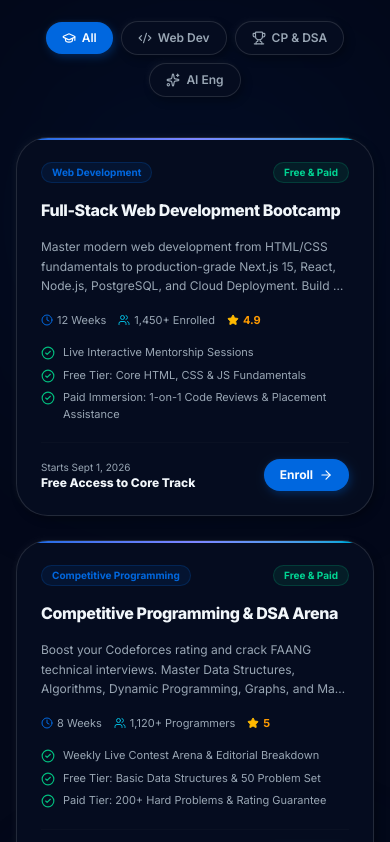
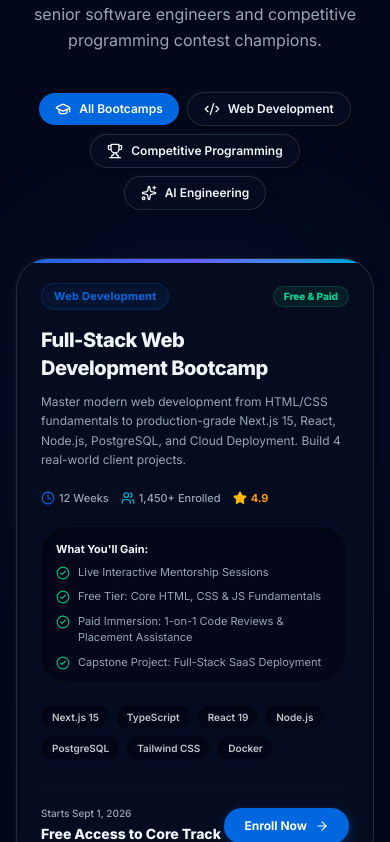
Before and after one commit to naims6/codearenaX, a Next.js app: page / in a window 390 px wide. Shown: the part 5422-6264 px from the top of the page. Built offline with nearby package versions, Linux system fonts and the light colour scheme.

Commit message:
feat: enhance Bootcamp and Career components with improved layout, styling, and user experience

```diff
--- a/src/components/pages/Home/Bootcamp/Bootcamp.tsx
+++ b/src/components/pages/Home/Bootcamp/Bootcamp.tsx
@@ -11,29 +11,21 @@ import {
   ArrowRight,
   Star,
   Users,
-  X,
+  X
 } from "lucide-react";
 import { bootcamps, BootcampItem } from "@/data/bootcamp";
 import { Reveal } from "@/components/shared/Reveal";
 import { SectionHeading } from "@/components/shared/SectionHeading";
 
-type FilterType = "all" | "web" | "cp" | "ai";
-
-const filters: { id: FilterType; label: string; icon: React.ComponentType<{ className?: string }> }[] = [
-  { id: "all", label: "All", icon: GraduationCap },
-  { id: "web", label: "Web Dev", icon: Code2 },
-  { id: "cp", label: "CP & DSA", icon: Trophy },
-  { id: "ai", label: "AI Eng", icon: Sparkles },
-];
-
 export function Bootcamp() {
-  const [activeFilter, setActiveFilter] = useState<FilterType>("all");
+  const [activeFilter, setActiveFilter] = useState<"all" | "web" | "cp" | "ai">("all");
   const [selectedBootcamp, setSelectedBootcamp] = useState<BootcampItem | null>(null);
   const [enrolledSuccess, setEnrolledSuccess] = useState(false);
 
-  const filteredBootcamps = bootcamps.filter((item) =>
-    activeFilter === "all" ? true : item.category === activeFilter
-  );
+  const filteredBootcamps = bootcamps.filter((item) => {
+    if (activeFilter === "all") return true;
+    return item.category === activeFilter;
+  });
 
   const handleEnroll = (bootcamp: BootcampItem) => {
     setSelectedBootcamp(bootcamp);
@@ -51,111 +43,136 @@ export function Bootcamp() {
 
   return (
     <section id="bootcamps" className="relative px-4 py-24 sm:px-6 overflow-hidden">
-      {/* Ambient orbs */}
-      <div className="pointer-events-none absolute left-[5%] top-[20%] -z-10 size-[350px] rounded-full bg-primary/8 blur-[130px]" />
-      <div className="pointer-events-none absolute right-[5%] bottom-[10%] -z-10 size-[300px] rounded-full bg-cyan-soft/10 blur-[110px]" />
+      {/* Background Ambient Orbs */}
+      <div className="pointer-events-none absolute left-[5%] top-[20%] -z-10 size-[350px] rounded-full bg-primary/10 blur-[130px]" />
+      <div className="pointer-events-none absolute right-[5%] bottom-[10%] -z-10 size-[320px] rounded-full bg-cyan-soft/15 blur-[110px]" />
 
       <div className="mx-auto max-w-6xl">
         <SectionHeading
-          eyebrow="CodeArenaX Academy"
-          title="Live Bootcamps for Web, CP & AI Engineering"
-          subtitle="Free and paid cohorts led by senior engineers and competitive programming champions."
+          eyebrow="CodeArenaX Academy & Bootcamps"
+          title="Level Up with Live Web Dev & Competitive Programming Bootcamps"
+          subtitle="Join our intensive Free & Paid cohorts led by senior software engineers and competitive programming contest champions."
         />
 
-        {/* ── Filter Pills ─────────────────────────────── */}
-        <div className="mt-8 flex flex-wrap items-center justify-center gap-2">
-          {filters.map(({ id, label, icon: Icon }) => {
-            const active = activeFilter === id;
+        {/* ── Category Filter Pills ──────────────────────────── */}
+        <div className="mt-10 flex flex-wrap items-center justify-center gap-2">
+          {[
+            { id: "all", label: "All Bootcamps", icon: GraduationCap },
+            { id: "web", label: "Web Development", icon: Code2 },
+            { id: "cp", label: "Competitive Programming", icon: Trophy },
+            { id: "ai", label: "AI Engineering", icon: Sparkles },
+          ].map((tab) => {
+            const Icon = tab.icon;
+            const isActive = activeFilter === tab.id;
             return (
               <button
-                key={id}
-                onClick={() => setActiveFilter(id)}
-                className={`flex items-center gap-1.5 rounded-xl px-4 py-2 text-xs font-semibold transition-all duration-250 ${
-                  active
-                    ? "bg-primary text-primary-foreground neu-btn-primary"
-                    : "bg-card text-muted-foreground border border-border/40 neu-btn-ghost hover:text-foreground"
+                key={tab.id}
+                onClick={() => setActiveFilter(tab.id as any)}
+                className={`flex items-center gap-2 rounded-2xl px-4 py-2 text-xs sm:text-sm font-semibold transition-all duration-300 ${
+                  isActive
+                    ? "bg-primary text-primary-foreground neu-btn-primary shadow-md"
+                    : "bg-card text-foreground neu-btn-ghost border border-border/40 hover:border-primary/40"
                 }`}
               >
-                <Icon className="size-3.5" />
-                {label}
+                <Icon className="size-4" />
+                <span>{tab.label}</span>
               </button>
             );
           })}
         </div>
 
-        {/* ── Bootcamp Cards ───────────────────────────── */}
-        <div className="mt-10 grid gap-6 md:grid-cols-2 lg:grid-cols-3">
+        {/* ── Bootcamp Cards Grid ───────────────────────────── */}
+        <div className="mt-12 grid gap-8 md:grid-cols-2 lg:grid-cols-3">
           {filteredBootcamps.map((item, index) => (
             <Reveal key={item.id} delay={index * 100}>
-              <article className="group flex h-full flex-col justify-between rounded-3xl p-6 transition-all duration-300 neu-raised neu-hover border border-border/40 bg-card relative overflow-hidden">
-                {/* Accent top bar */}
-                <div className="pointer-events-none absolute inset-x-0 top-0 h-0.5 bg-gradient-to-r from-primary via-indigo-400 to-cyan-soft" />
+              <article className="group flex h-full flex-col justify-between rounded-3xl p-6 transition-all duration-350 neu-raised neu-hover border border-border/50 bg-card relative overflow-hidden">
 
-                <div className="space-y-4">
-                  {/* Header row: category + tier badge */}
-                  <div className="flex items-center justify-between">
-                    <span className="rounded-full px-2.5 py-0.5 text-[10px] font-bold text-primary bg-primary/10 border border-primary/20">
+                {/* Top Accent Bar */}
+                <div className="pointer-events-none absolute inset-x-0 top-0 h-1 bg-gradient-to-r from-primary via-indigo-500 to-cyan-soft" />
+
+                <div>
+                  {/* Category & Tier Header */}
+                  <div className="flex items-center justify-between gap-2">
+                    <span className="inline-flex items-center gap-1 rounded-full px-3 py-1 text-[11px] font-bold tracking-wide text-primary bg-primary/10 neu-inset-sm border border-primary/20">
                       {item.categoryLabel}
                     </span>
-                    <span className={`rounded-full px-2.5 py-0.5 text-[10px] font-bold ${
+
+                    <span
+                      className={`rounded-full px-2.5 py-0.5 text-[10px] font-extrabold ${
                         item.tier.includes("Free")
                           ? "bg-emerald-500/10 text-emerald-600 dark:text-emerald-400 border border-emerald-500/20"
                           : "bg-amber-500/10 text-amber-600 dark:text-amber-400 border border-amber-500/20"
-                    }`}>
+                      }`}
+                    >
                       {item.tier}
                     </span>
                   </div>
 
-                  {/* Title */}
-                  <h3 className="text-base font-extrabold text-foreground group-hover:text-primary transition-colors leading-snug">
+                  {/* Title & Description */}
+                  <h3 className="mt-4 text-xl font-extrabold text-foreground group-hover:text-primary transition-colors">
                     {item.title}
                   </h3>
 
-                  {/* Description */}
-                  <p className="text-xs leading-relaxed text-muted-foreground line-clamp-3">
+                  <p className="mt-2.5 text-xs sm:text-sm leading-relaxed text-muted-foreground">
                     {item.description}
                   </p>
 
-                  {/* Quick stats row */}
-                  <div className="flex flex-wrap items-center gap-3 text-[11px] text-muted-foreground">
-                    <span className="flex items-center gap-1">
-                      <Clock className="size-3 text-primary" />
-                      {item.duration}
+                  {/* Specs Pill List */}
+                  <div className="mt-5 flex flex-wrap items-center gap-3 text-[11px] font-medium text-muted-foreground">
+                    <div className="flex items-center gap-1">
+                      <Clock className="size-3.5 text-primary" />
+                      <span>{item.duration}</span>
+                    </div>
+                    <div className="flex items-center gap-1">
+                      <Users className="size-3.5 text-cyan-500" />
+                      <span>{item.studentsCount}</span>
+                    </div>
+                    <div className="flex items-center gap-1 text-amber-500 font-bold">
+                      <Star className="size-3.5 fill-amber-400 text-amber-400" />
+                      <span>{item.rating}</span>
+                    </div>
+                  </div>
+
+                  {/* Key Highlights */}
+                  <div className="mt-5 space-y-2 rounded-2xl p-3.5 neu-inset bg-surface/60 border border-border/40">
+                    <p className="text-[11px] font-bold text-foreground mb-1.5">What You&apos;ll Gain:</p>
+                    {item.highlights.map((h, i) => (
+                      <div key={i} className="flex items-start gap-2 text-[11px] text-muted-foreground">
+                        <CheckCircle2 className="size-3.5 text-emerald-500 shrink-0 mt-0.5" />
+                        <span>{h}</span>
+                      </div>
+                    ))}
+                  </div>
+
+                  {/* Topics Tags */}
+                  <div className="mt-5 flex flex-wrap gap-1.5">
+                    {item.topics.map((tag) => (
+                      <span
+                        key={tag}
+                        className="rounded-lg px-2.5 py-1 text-[10px] font-semibold text-foreground/80 bg-surface neu-inset-sm border border-border/30"
+                      >
+                        {tag}
                       </span>
-                    <span className="flex items-center gap-1">
-                      <Users className="size-3 text-cyan-500" />
-                      {item.studentsCount}
+                    ))}
+                  </div>
+                </div>
+
+                {/* Pricing & CTA Footer */}
+                <div className="mt-7 pt-4 border-t border-border/40 flex items-center justify-between">
+                  <div>
+                    <span className="block text-[10px] text-muted-foreground font-medium">
+                      {item.startDate}
                     </span>
-                    <span className="flex items-center gap-1 font-bold text-amber-500">
-                      <Star className="size-3 fill-amber-400 text-amber-400" />
-                      {item.rating}
+                    <span className="text-sm font-extrabold text-foreground">
+                      {item.pricing.freeTierDesc || item.pricing.paidTierPrice}
                     </span>
                   </div>
 
-                  {/* Highlights — simple list */}
-                  <ul className="space-y-1.5">
-                    {item.highlights.slice(0, 3).map((h, i) => (
-                      <li key={i} className="flex items-start gap-2 text-[11px] text-muted-foreground">
-                        <CheckCircle2 className="size-3.5 text-emerald-500 shrink-0 mt-0.5" />
-                        <span>{h}</span>
-                      </li>
-                    ))}
-                  </ul>
-                </div>
-
-                {/* Footer: date + price + CTA */}
-                <div className="mt-5 pt-4 border-t border-border/30 flex items-center justify-between gap-3">
-                  <div>
-                    <p className="text-[10px] text-muted-foreground">{item.startDate}</p>
-                    <p className="text-xs font-extrabold text-foreground">
-                      {item.pricing.freeTierDesc || item.pricing.paidTierPrice}
-                    </p>
-                  </div>
                   <button
                     onClick={() => handleEnroll(item)}
-                    className="shrink-0 inline-flex items-center gap-1.5 rounded-xl bg-primary px-4 py-2 text-xs font-bold text-primary-foreground neu-btn-primary active:scale-95 transition-transform"
+                    className="inline-flex items-center gap-2 rounded-2xl bg-primary px-5 py-2.5 text-xs font-bold text-primary-foreground neu-btn-primary select-none active:scale-95 transition-transform"
                   >
-                    Enroll
+                    <span>Enroll Now</span>
                     <ArrowRight className="size-3.5" />
                   </button>
                 </div>
@@ -165,13 +182,13 @@ export function Bootcamp() {
         </div>
       </div>
 
-      {/* ── Enrollment Modal ──────────────────────────── */}
+      {/* ── Enrollment Modal Dialog ───────────────────────────── */}
       {selectedBootcamp && (
-        <div className="fixed inset-0 z-50 flex items-center justify-center p-4 bg-black/55 backdrop-blur-sm animate-in fade-in duration-200">
-          <div className="relative w-full max-w-md rounded-3xl p-6 neu-raised bg-card border border-border/60 shadow-lg animate-in zoom-in-95 duration-200">
+        <div className="fixed inset-0 z-50 flex items-center justify-center p-4 bg-black/60 backdrop-blur-sm animate-in fade-in duration-200">
+          <div className="relative w-full max-w-md rounded-3xl p-6 neu-raised bg-card border border-border/60 shadow-2xl animate-in zoom-in-95 duration-200">
             <button
               onClick={() => setSelectedBootcamp(null)}
-              className="absolute top-4 right-4 grid size-8 place-items-center rounded-full neu-inset text-muted-foreground hover:text-foreground transition-colors"
+              className="absolute top-4 right-4 grid size-8 place-items-center rounded-full neu-inset text-muted-foreground hover:text-foreground"
             >
               <X className="size-4" />
             </button>
@@ -181,53 +198,71 @@ export function Bootcamp() {
                 <div className="mx-auto grid size-16 place-items-center rounded-full bg-emerald-500/10 neu-inset text-emerald-500">
                   <CheckCircle2 className="size-8 animate-bounce" />
                 </div>
-                <h4 className="text-xl font-bold text-foreground">Enrolled! 🎉</h4>
+                <h4 className="text-xl font-bold text-foreground">
+                  Enrollment Successful! 🎉
+                </h4>
                 <p className="text-xs text-muted-foreground max-w-xs mx-auto">
-                  You&apos;ve secured a spot in{" "}
-                  <span className="font-bold text-foreground">{selectedBootcamp.title}</span>.
-                  Check your email for onboarding details!
+                  You have reserved a spot in{" "}
+                  <span className="font-bold text-foreground">{selectedBootcamp.title}</span>. Check your email for orientation links!
                 </p>
               </div>
             ) : (
               <form onSubmit={submitEnrollment} className="space-y-4">
                 <div>
-                  <span className="text-[10px] font-bold text-primary tracking-widest uppercase">
+                  <span className="text-[10px] font-bold text-primary tracking-wide uppercase">
                     CodeArenaX Academy
                   </span>
                   <h4 className="text-lg font-extrabold text-foreground mt-0.5">
                     Enroll in {selectedBootcamp.title}
                   </h4>
                   <p className="text-xs text-muted-foreground mt-1">
-                    {selectedBootcamp.duration} · {selectedBootcamp.startDate}
+                    {selectedBootcamp.duration} • {selectedBootcamp.startDate}
                   </p>
                 </div>
 
                 <div className="space-y-3">
+                  <div>
+                    <label className="block text-[11px] font-bold text-foreground mb-1">
+                      Full Name
+                    </label>
                     <input
                       required
                       type="text"
-                    placeholder="Full Name"
-                    className="w-full rounded-xl px-3.5 py-2.5 text-xs neu-inset bg-surface border border-border/40 focus:outline-none focus:border-primary text-foreground"
+                      placeholder="e.g. Alex Johnson"
+                      className="w-full rounded-xl px-3.5 py-2.5 text-xs neu-inset bg-surface border border-border/40 focus:outline-none focus:border-primary"
                     />
+                  </div>
+
+                  <div>
+                    <label className="block text-[11px] font-bold text-foreground mb-1">
+                      Email Address
+                    </label>
                     <input
                       required
                       type="email"
-                    placeholder="Email Address"
-                    className="w-full rounded-xl px-3.5 py-2.5 text-xs neu-inset bg-surface border border-border/40 focus:outline-none focus:border-primary text-foreground"
+                      placeholder="alex@example.com"
+                      className="w-full rounded-xl px-3.5 py-2.5 text-xs neu-inset bg-surface border border-border/40 focus:outline-none focus:border-primary"
                     />
+                  </div>
+
+                  <div>
+                    <label className="block text-[11px] font-bold text-foreground mb-1">
+                      Select Track
+                    </label>
                     <select className="w-full rounded-xl px-3.5 py-2.5 text-xs neu-inset bg-surface border border-border/40 focus:outline-none focus:border-primary text-foreground">
                       {selectedBootcamp.isFreeAvailable && (
-                      <option value="free">Free Starter Cohort</option>
+                        <option value="free">Free Starter Cohort (Core Lessons)</option>
                       )}
                       <option value="paid">
-                      Paid Immersion — {selectedBootcamp.pricing.paidTierPrice}
+                        Paid Immersion Pass ({selectedBootcamp.pricing.paidTierPrice || "Full Certificate"})
                       </option>
                     </select>
+                  </div>
                 </div>
 
                 <button
                   type="submit"
-                  className="w-full rounded-2xl bg-primary py-3 text-xs font-bold text-primary-foreground neu-btn-primary"
+                  className="w-full mt-2 rounded-2xl bg-primary py-3 text-xs font-bold text-primary-foreground neu-btn-primary"
                 >
                   Confirm Enrollment
                 </button>
```
Also changed, not shown: src/components/pages/Home/Career/Career.tsx (+40 -12 lines). Lines whose indentation alone changed are shown as unchanged.
